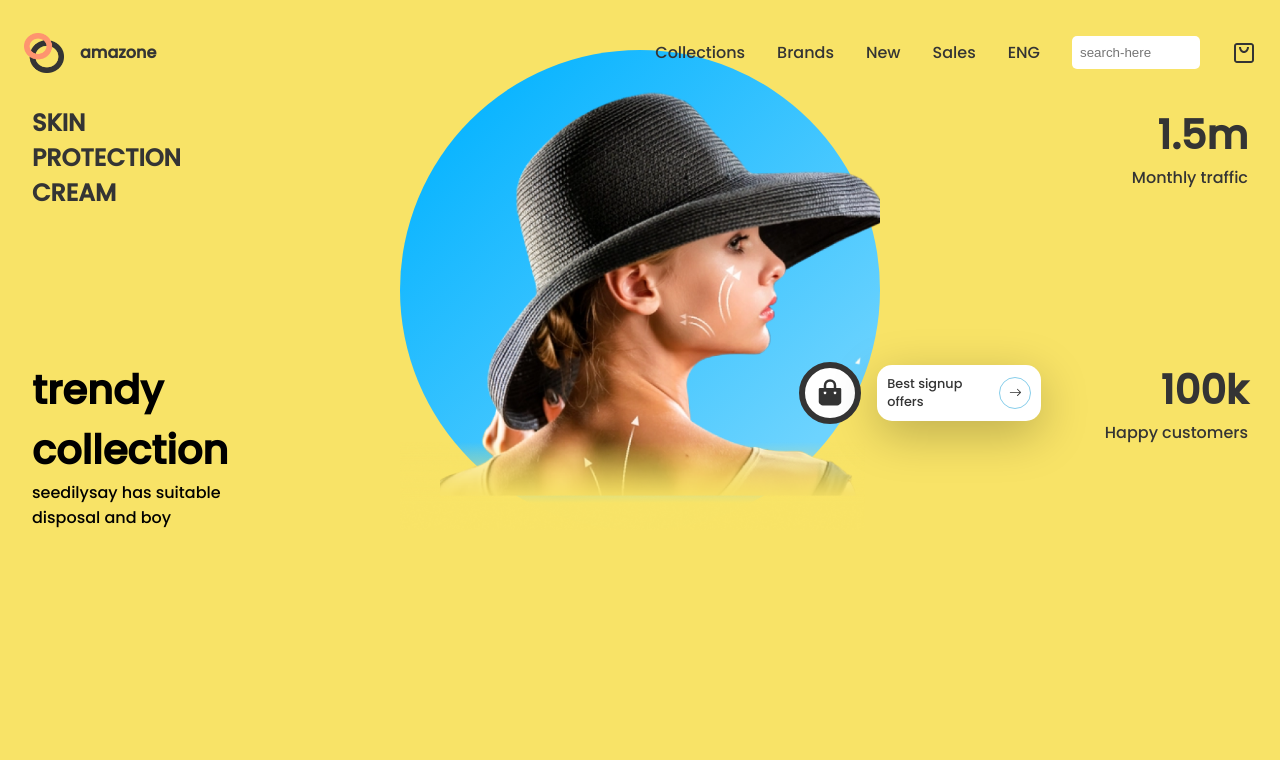
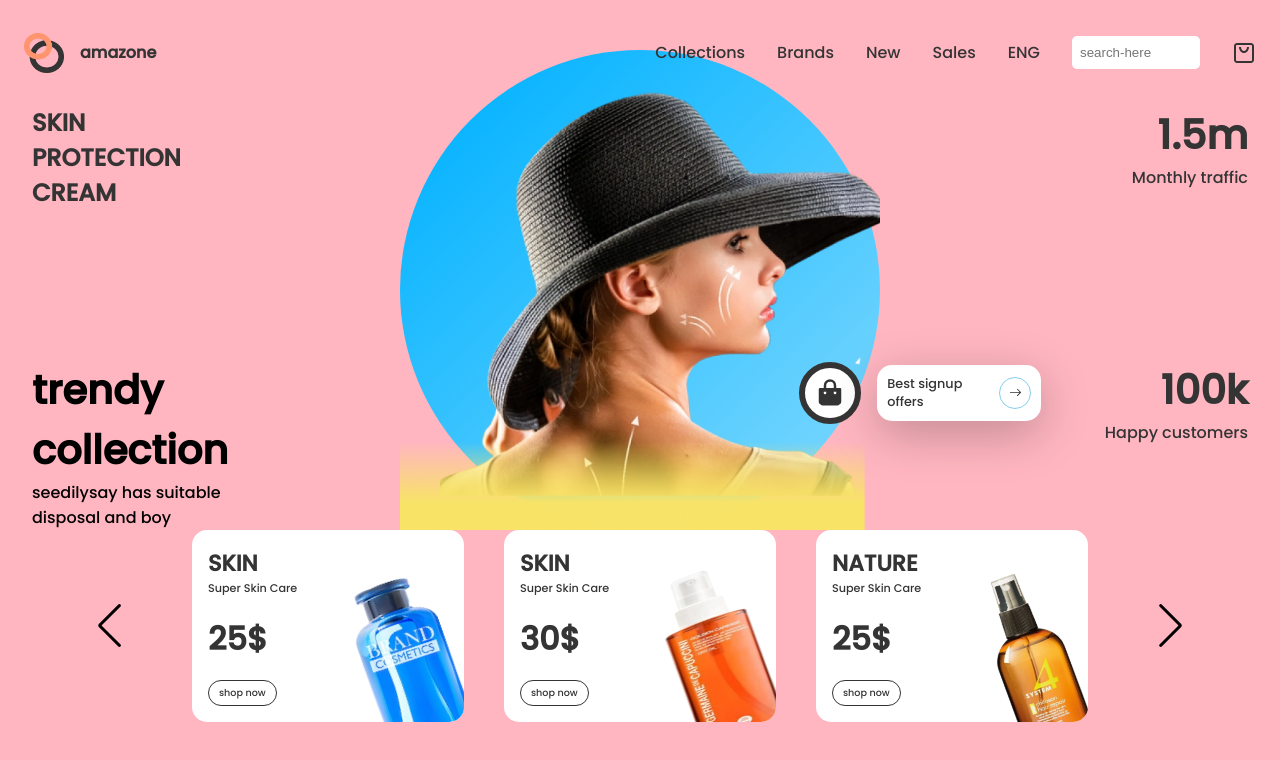
Before and after one commit to Ashishbansal083/e-commerce, a React (Create React App) app: page / in a window 1280 px wide. Shown: the top 760 px of the page. Built offline with nearby package versions, Linux system fonts and the light colour scheme.

Commit message:
slider complete

```diff
--- a/src/App.js
+++ b/src/App.js
@@ -9,7 +9,7 @@
     <div className="App">
       <Header/>
       <Hero/>
-      {/* <Slider/> */}
+      <Slider/>
     </div>
   );
 }
--- /dev/null
+++ b/src/components/Slider/Slider.css
@@ -0,0 +1,61 @@
+.s-container{
+    position:relative
+
+}
+.s-container .swiper{
+    width: 70%;
+    height: 12rem;
+    position: unset;
+}
+.s-container .swiper-slide{
+    background-color: white;
+    border-radius: 15px;
+    display: flex;
+    padding: 1rem;
+    overflow: hidden;
+    position: relative;
+    box-sizing: border-box;
+}
+.s-container .swiper-button-prev{
+    left: 6rem;
+    color: black;
+}
+.s-container .swiper-button-next{
+    right: 6rem;
+    color: black;
+}
+.left-s{
+    display: flex;
+    flex-direction: column;
+    justify-content: space-between;
+}
+.name{
+    display: flex;
+    flex-direction: column;
+}
+.name>:first-child{
+    font-weight: 600;
+    font-size: 1.4rem;
+}
+.name>:nth-child(2){
+    font-size: 0.7rem;
+}
+.left-s>:nth-child(2){
+    font-size: 2rem;
+    font-weight: bold;
+}
+.left-s>:nth-child(3){
+    font-size: 0.6rem;
+    border: 1px solid var(--black);
+    border-radius: 15px;
+    width: max-content;
+    padding: 5px 10px;
+}
+.img-p{
+    transform: rotate(-20deg);
+    position: absolute;
+    right: 0;
+    bottom: -20%;
+    width: 40%;
+    height: 100%;
+}
--- a/src/components/Slider/Slider.js
+++ b/src/components/Slider/Slider.js
@@ -1,6 +1,7 @@
 import React from 'react'
 import {Swiper,SwiperSlide} from 'swiper/react'
 import { Pagination, Navigation } from 'swiper'
+import './Slider.css'
 
 //imports swiper styles
 import 'swiper/css'
@@ -12,16 +13,26 @@
   return (
     <div className="s-container">
         <Swiper
-        slidesPerView={3}
-        spaceBetween={40}
-        slidesPerGroup={1}
-        loop={true}
+        modules={[Pagination,Navigation]}
+        className='myswiper'
+        navigation={true}
+        loopFillGroupWithBlank={true}
+        slidesPerView={3}spaceBetween={40}slidesPerGroup={1} loop={true}>
+          {SliderProducts.map((slide,i)=>(
+            <SwiperSlide>
+              <div className='left-s'>
+                <div className='name'>
+                  <span>{slide.name}</span>
+                  <span>{slide.detail}</span>
+                </div>
+                <span>{slide.price}$</span>
+                <div>shop now</div>
+                <img src={slide.img} alt='product' className='img-p'/>
+              </div>
+               </SwiperSlide>
+          ))}
 
-
-        >
-        <SwiperSlide>{SliderProducts} </SwiperSlide>
-
-    </Swiper>
+        </Swiper>
     </div>
 
   )
--- a/src/index.css
+++ b/src/index.css
@@ -3,7 +3,8 @@
 body{
    margin: 0;
    font-family: 'Poppins', sans-serif;
-   background: var(--bg);
+   /* background: var(--bg); */
+   background: lightpink;
    transition: all 3ms ease;
    color: var(--black);
    scroll-behavior: smooth;
```
Also changed, not shown: src/components/Slider/Slider.module.css (deleted).
